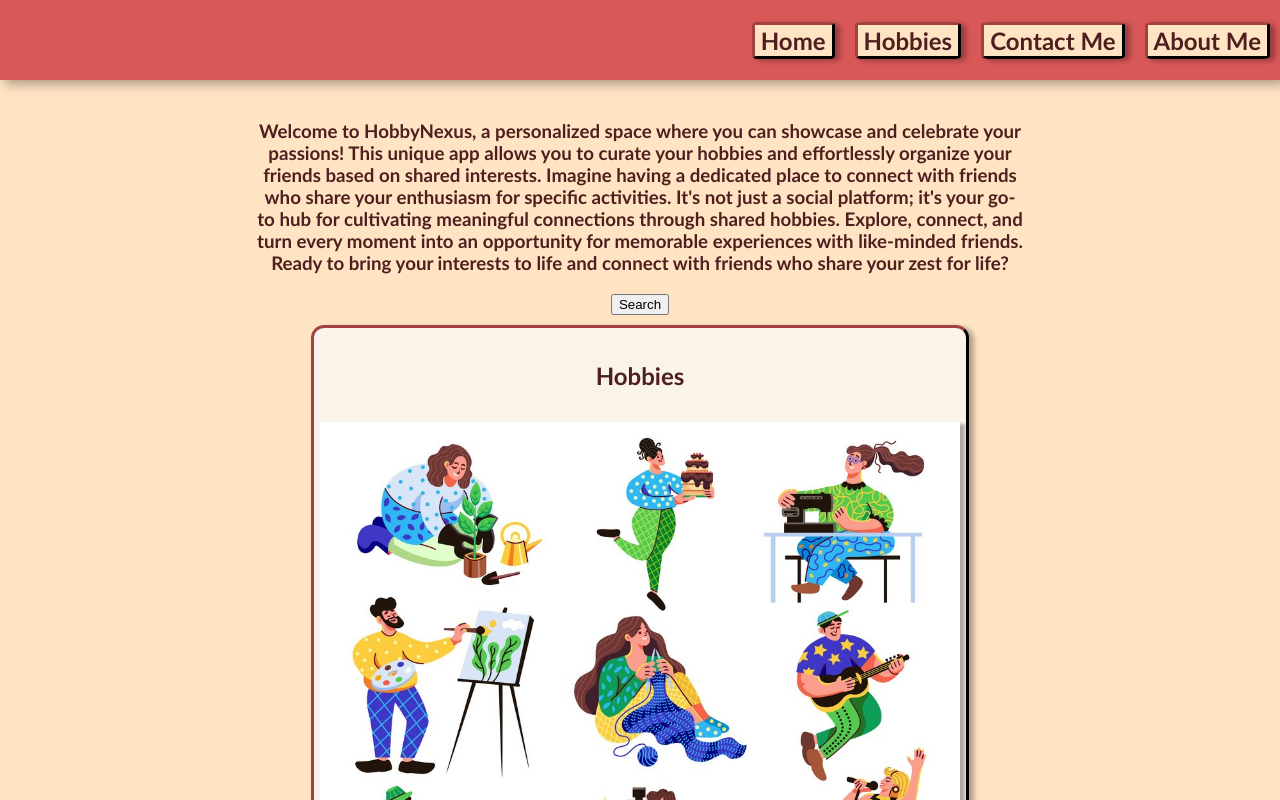
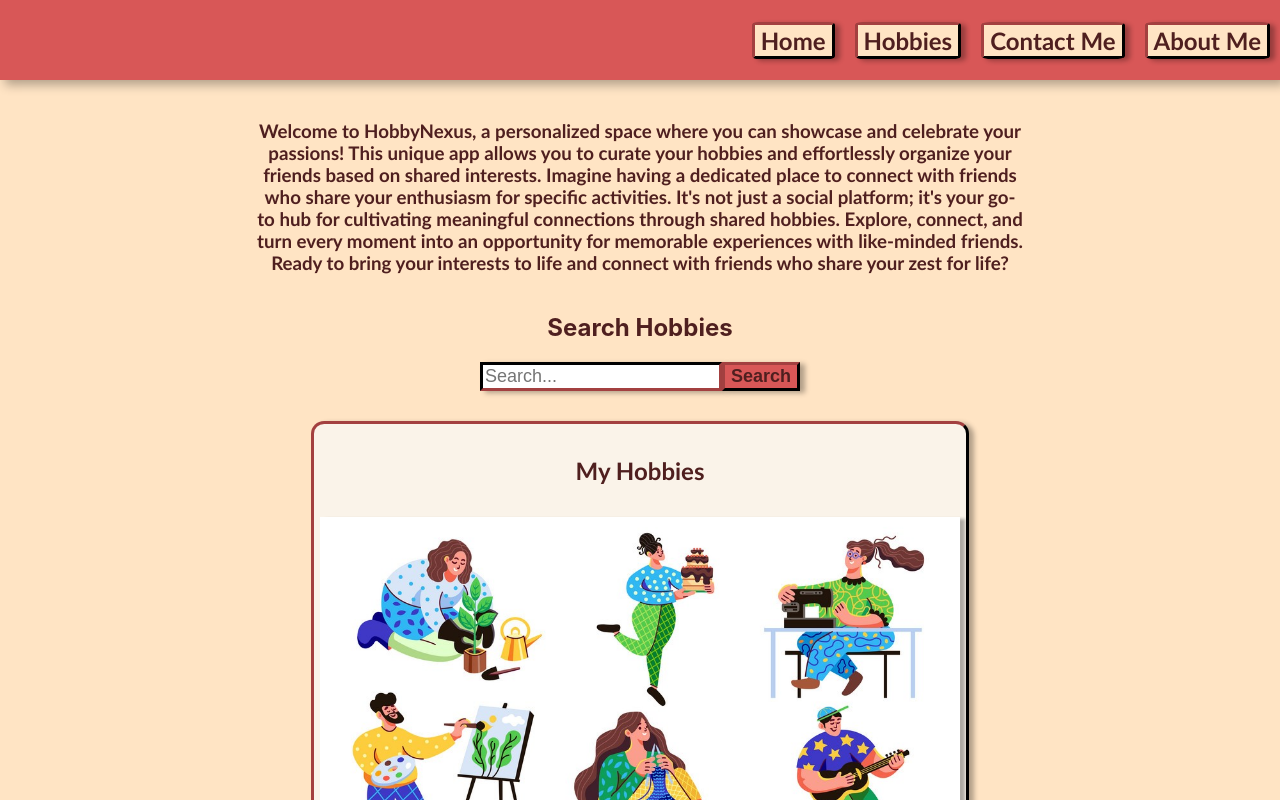
Before and after one commit to ekaczor/friends-app, a React (Create React App) app: page / in a window 1280 px wide. Shown: the top 800 px of the page. Built offline with nearby package versions, Linux system fonts and the light colour scheme.

Commit message:
Styling the search Bar

```diff
--- a/src/components/HomeHobby.js
+++ b/src/components/HomeHobby.js
@@ -4,7 +4,7 @@
 const HomeHobby = () => {
   return (
     <button className="home-hobby">
-      <h4>Hobbies</h4>
+      <h4>My Hobbies</h4>
       <img src={HobbiesImage} alt="Hobbies Link" className="hobby-image"/>
     </button>
   );
--- a/src/pages/hobbies-page/HobbiesPage.js
+++ b/src/pages/hobbies-page/HobbiesPage.js
@@ -2,7 +2,7 @@
 import NavBar from "../../navBar/NavBar";
 import HobbyCard from "./HobbyCard";
 import mockHobbies from "./MockHobbies";
-import './hobby_style.css'
+import './hobby_style.css';
 
 //Need to make the My Hobbies a scroll container for when the api is used.
 const HobbiesPage = ({hobbies}) => {
--- a/src/pages/home-page/SearchBar.js
+++ b/src/pages/home-page/SearchBar.js
@@ -1,8 +1,33 @@
-const SearchBar = () => {
-    return (
-        <div>
-        <button>Search</button></div>
-    )
+import React, { useState } from "react";
+import './searchbar.css';
+
+function SearchBar({ onSearch }) {
+  const [query, setQuery] = useState("");
+
+  const handleChange = (event) => {
+    setQuery(event.target.value);
+  };
+
+  const handleSubmit = (event) => {
+    event.preventDefault();
+    onSearch(query);
+  };
+
+  return (
+    <div>
+    <h2 className="title">Search Hobbies</h2>
+    <form onSubmit={handleSubmit} className="wholeSearch">
+      <input
+        type="text"
+        value={query}
+        onChange={handleChange}
+        placeholder="Search..."
+        className="searchBody"
+      />
+      <button type="submit" className="searchButton">Search</button>
+    </form>
+    </div>
+  );
 }
 
 export default SearchBar;
--- /dev/null
+++ b/src/pages/home-page/searchbar.css
@@ -0,0 +1,34 @@
+.title {
+  color: rgb(79, 31, 31);
+  text-align: center;
+}
+
+.searchBody {
+  font-size: large;
+  border-color: rgb(79, 31, 31);
+  border-width: 3px;
+
+  box-shadow: 5px 2px 5px rgba(0, 0, 0, 0.3);
+}
+
+.searchButton {
+  font-size: large;
+  font-weight: bold;
+  color: rgb(79, 31, 31);
+  border-color: rgb(79, 31, 31);
+  border-width: 3px;
+  background-color: rgb(216, 87, 87);
+  box-shadow: 5px 2px 5px rgba(0, 0, 0, 0.3);
+}
+
+.searchButton:hover {
+  background-color: rgb(216, 183, 183);
+  cursor: pointer;
+
+  transform: scale(1.1);
+}
+
+.wholeSearch {
+    padding-bottom: 20px;
+
+}
```
